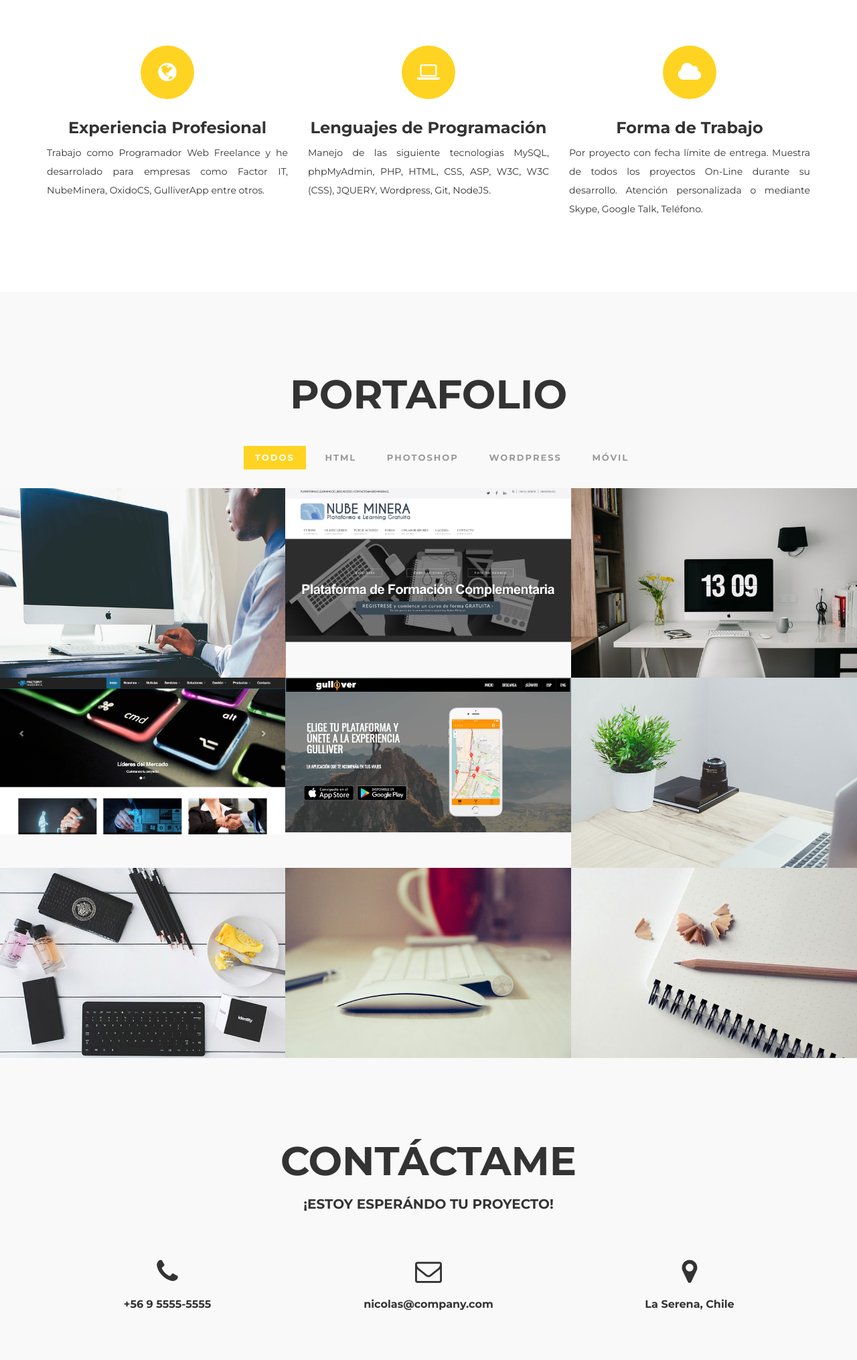
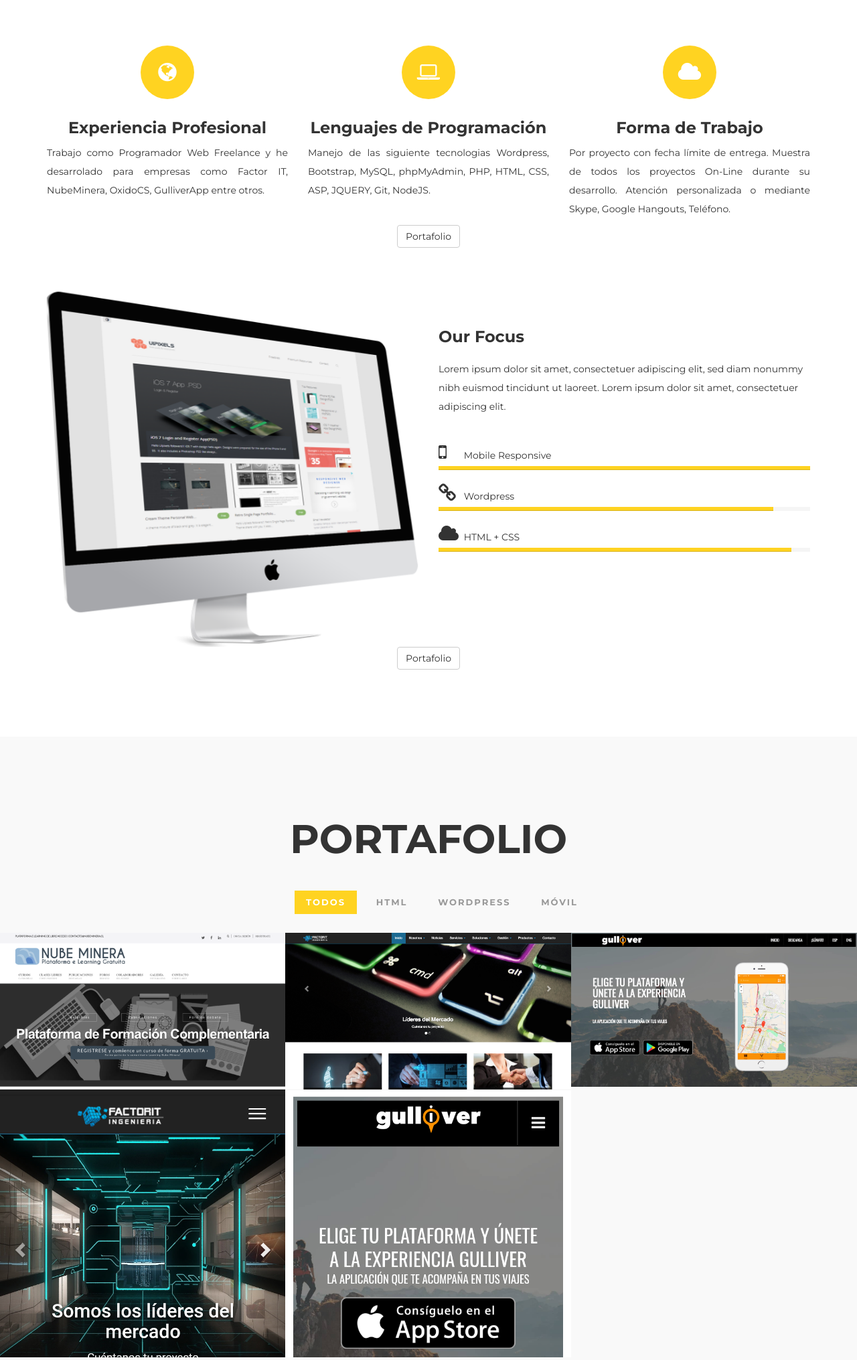
Before and after one commit to christianojeda/christianojeda.github.io, a PHP site: page / in a window 1280 px wide. Shown: the part 1052-3083 px from the top of the page at 67% size. Run offline with PHP 8.4, Linux system fonts and the light colour scheme.

Commit message:
portafolio

```diff
--- a/css/style.css
+++ b/css/style.css
@@ -250,6 +250,7 @@ p {
     float: left;
     overflow: hidden;
     margin-bottom: 20px;
+    max-height: 400px !important;
 }
 .iso-box > a {
     display: block;
--- a/gulpfile.js
+++ b/gulpfile.js
@@ -84,15 +84,15 @@ gulp.task('limpiarprod', function() {
 	PARA VER CAMBIOS EN VIVO AMEKE
 ================================*/
 gulp.task('watch', ['connect'], function() {
-	gulp.watch('css/**/*.css');
-	gulp.watch('js/**/*.js');
+	gulp.watch('css/**/*');
+	gulp.watch('js/**/*');
 });
 
 
 gulp.task('connect', function() {
 	browserSync({
 		proxy: "localhost:8888/christianojeda.github.io",
-		files: ["**/*.html"]
+		files: ["**/*.html", "**/*.css", "**/*.js"]
 	});
 });
 
--- a/index.html
+++ b/index.html
@@ -83,33 +83,41 @@ http://www.templatemo.com/tm-472-blaster
 			<div class="text-center col-lg-4 col-md-4 col-sm-4 wow fadeInUp" data-wow-delay="0.9s">
 				<i class="fa fa-laptop"></i>
 					<h3>Lenguajes de Programación</h3>
-					<p style="text-align: justify;">Manejo de las siguiente tecnologias MySQL, phpMyAdmin, PHP, HTML, CSS, ASP, W3C, W3C (CSS), JQUERY, Wordpress, Git, NodeJS.</p>
+					<p style="text-align: justify;">Manejo de las siguiente tecnologias Wordpress, Bootstrap, MySQL, phpMyAdmin, PHP, HTML, CSS, ASP, JQUERY, Git, NodeJS.</p>
 			</div>
 			<div class="text-center col-lg-4 col-md-4 col-sm-4 wow fadeInUp" data-wow-delay="1s">
 				<i class="fa fa-cloud"></i>
 					<h3>Forma de Trabajo</h3>
-					<p style="text-align: justify;">Por proyecto con fecha límite de entrega. Muestra de todos los proyectos On-Line durante su desarrollo. Atención personalizada o mediante Skype, Google Talk, Teléfono.</p>
+					<p style="text-align: justify;">Por proyecto con fecha límite de entrega. Muestra de todos los proyectos On-Line durante su desarrollo. Atención personalizada o mediante Skype, Google Hangouts, Teléfono.</p>
 			</div>
+			<div id="caracteristicas" class="text-center col-lg-12 col-md-12 col-sm-12 wow fadeInUp" data-wow-delay="1.5s">
+				<a href="#caracteristicas" class="btn btn-default">Portafolio</a>
+			</div>
+
 			<hr>
-			<!-- <div class="col-md-6 col-sm-6 wow fadeInUp" data-wow-delay="0.6s">
+
+			<div class="col-md-6 col-sm-6 wow fadeInUp" data-wow-delay="0.6s">
 				<img src="images/about-img.png" class="img-responsive" alt="about img">
 			</div>
 			<div class="col-md-6 col-sm-6 wow fadeInUp" data-wow-delay="0.9s">
 				<h3>Our Focus</h3>
 				<p>Lorem ipsum dolor sit amet, consectetuer adipiscing elit, sed diam nonummy nibh euismod tincidunt ut laoreet. Lorem ipsum dolor sit amet, consectetuer adipiscing elit.</p>
-				<span><i class="fa fa-mobile"></i> Mobile Apps</span>
+				<span><i class="fa fa-mobile"></i> Mobile Responsive</span>
 					<div class="progress">
-						<div class="progress-bar progress-bar-primary" role="progressbar" aria-valuenow="80" aria-valuemin="0" aria-valuemax="100" style="width: 80%;"></div>
+						<div class="progress-bar progress-bar-primary" role="progressbar" aria-valuenow="95" aria-valuemin="0" aria-valuemax="100" style="width: 100%;"></div>
 					</div>
-				<span><i class="fa fa-link"></i> Web Development</span>
+				<span><i class="fa fa-link"></i> Wordpress</span>
 					<div class="progress">
 						<div class="progress-bar progress-bar-primary" role="progressbar" aria-valuenow="90" aria-valuemin="0" aria-valuemax="100" style="width: 90%;"></div>
 					</div>
-				<span><i class="fa fa-cloud"></i> Cloud Computing</span>
+				<span><i class="fa fa-cloud"></i> HTML + CSS</span>
 					<div class="progress">
-						<div class="progress-bar progress-bar-primary" role="progressbar" aria-valuenow="75" aria-valuemin="0" aria-valuemax="100" style="width: 75%;"></div>
+						<div class="progress-bar progress-bar-primary" role="progressbar" aria-valuenow="95" aria-valuemin="0" aria-valuemax="100" style="width: 95%;"></div>
 					</div>
-			</div> -->
+			</div>
+			<div class="text-center col-lg-12 col-md-12 col-sm-12 wow fadeInUp" data-wow-delay="1.5s">
+				<a href="#portfolio" class="btn btn-default">Portafolio</a>
+			</div>
 		</div>
 	</div>
 </section>
@@ -126,48 +134,40 @@ http://www.templatemo.com/tm-472-blaster
 					<ul class="filter-wrapper clearfix">
                    		 <li><a href="#" data-filter="*" class="selected opc-main-bg">Todos</a></li>
                    		 <li><a href="#" class="opc-main-bg" data-filter=".html">Html</a></li>
-                   		 <li><a href="#" class="opc-main-bg" data-filter=".photoshop">Photoshop</a></li>
+                   		 <!-- <li><a href="#" class="opc-main-bg" data-filter=".photoshop">Photoshop</a></li> -->
                     	 <li><a href="#" class="opc-main-bg" data-filter=".wordpress">Wordpress</a></li>
                     	 <li><a href="#" class="opc-main-bg" data-filter=".mobile">Móvil</a></li>
                		</ul>
                		<div class="iso-box-section wow fadeIn" data-wow-delay="0.9s">
                			<div class="iso-box-wrapper col4-iso-box">
 
-               				 <div class="iso-box html wordpress mobile col-lg-4 col-md-4 col-sm-6 col-xs-6">
-               				 	<a href="images/portfolio-img1.jpg" data-lightbox-gallery="portfolio-gallery"><img src="images/portfolio-img1.jpg" alt="portfolio img"></a>
-               				 </div>
-
                				 <div class="iso-box wordpress col-md-4 col-lg-4 col-sm-6 col-xs-6">
                				 	<a href="images/nubeminera.png" data-lightbox-gallery="portfolio-gallery"><img src="images/nubeminera.png" alt="Nube Minera"></a>
-               				 </div>
-
-               				 <div class="iso-box html mobile col-lg-4 col-md-4 col-sm-6 col-xs-12">
-               				 	<a href="images/portfolio-img3.jpg" data-lightbox-gallery="portfolio-gallery"><img src="images/portfolio-img3.jpg" alt="portfolio img"></a>
                				 </div>
 
                				 <div class="iso-box wordpress col-lg-4 col-md-4 col-sm-6 col-xs-6">
                				 	<a href="images/factorit.png" data-lightbox-gallery="portfolio-gallery"><img src="images/factorit.png" alt="portfolio img"></a>
                				 </div>
 
-               				 <div class="iso-box html col-lg-4 col-md-4 col-sm-6 col-xs-6">
+               				 <div class="iso-box html col-lg-4 col-md-4 col-sm-12 col-xs-12">
                				 	<a href="images/gulliver.png" data-lightbox-gallery="portfolio-gallery"><img src="images/gulliver.png" alt="portfolio img"></a>
                				 </div>
 
-               				 <div class="iso-box photoshop col-lg-4 col-md-4 col-sm-6 col-xs-12">
-               				 	<a href="images/portfolio-img6.jpg" data-lightbox-gallery="portfolio-gallery"><img src="images/portfolio-img6.jpg" alt="portfolio img"></a>
+               				 <div class="iso-box mobile col-lg-4 col-md-4 col-sm-6 col-xs-6">
+               				 	<a href="images/f.png" data-lightbox-gallery="portfolio-gallery"><img src="images/f.png" alt="portfolio img"></a>
                				 </div>
 
-               				 <div class="iso-box photoshop mobile col-lg-4 col-md-4 col-sm-12 col-xs-6">
-               				 	<a href="images/portfolio-img7.jpg" data-lightbox-gallery="portfolio-gallery"><img src="images/portfolio-img7.jpg" alt="portfolio img"></a>
+               				 <div class="iso-box mobile col-lg-4 col-md-4 col-sm-6 col-xs-6">
+               				 	<a href="images/fg.png" data-lightbox-gallery="portfolio-gallery"><img src="images/fg.png" alt="portfolio img"></a>
                				 </div>
 
-               				 <div class="iso-box photoshop mobile col-lg-4 col-md-4 col-sm-6 col-xs-6">
-               				 	<a href="images/portfolio-img8.jpg" data-lightbox-gallery="portfolio-gallery"><img src="images/portfolio-img8.jpg" alt="portfolio img"></a>
+               				<!--  <div class="iso-box mobile col-lg-4 col-md-4 col-sm-6 col-xs-12">
+               				 	<a href="images/nubeminera-movil.png" data-lightbox-gallery="portfolio-gallery"><img src="images/nubeminera-movil.png" alt="portfolio img"></a>
                				 </div>
 
-               				 <div class="iso-box wordpress mobile col-lg-4 col-md-4 col-sm-6 col-xs-12">
-               				 	<a href="images/portfolio-img9.jpg" data-lightbox-gallery="portfolio-gallery"><img src="images/portfolio-img9.jpg" alt="portfolio img"></a>
-               				 </div>
+               				 <div class="iso-box mobile col-lg-4 col-md-4 col-sm-12 col-xs-6">
+               				 	<a href="images/factorit-movil.png" data-lightbox-gallery="portfolio-gallery"><img src="images/factorit-movil.png" alt="portfolio img"></a>
+               				 </div> -->
 
                			</div>
                		</div>
@@ -223,19 +223,19 @@ http://www.templatemo.com/tm-472-blaster
 		<div class="row">
 			<div class="col-md-12 col-sm-12 text-center">
 				<h1 class="heading bold">CONTÁCTAME</h1>
-				<h2 class="subheading">¡ESTOY ESPERÁNDO TU PROYECTO!</h2>
+				<h2 class="subheading">¡ESTOY ESPERANDO TU PROYECTO!</h2>
 			</div>
 		</div>
 		<div class="row">
-			<div class="contact-info-box col-md-4 col-sm-4 col-xs-6 wow fadeInUp" data-wow-delay="0.6s">
+			<div class="contact-info-box col-md-4 col-sm-4 col-xs-12 wow fadeInUp" data-wow-delay="0.6s">
 				<i class="fa fa-phone"></i>
 					<h3>+56 9 5555-5555</h3>
 			</div>
-			<div class="contact-info-box col-md-4 col-sm-4 col-xs-6 wow fadeInUp" data-wow-delay="0.8s">
+			<div class="contact-info-box col-md-4 col-sm-4 col-xs-12 wow fadeInUp" data-wow-delay="0.8s">
 				<i class="fa fa-envelope-o"></i>
 					<h3>nicolas@company.com</h3>
 			</div>
-			<div class="contact-info-box col-md-4 col-sm-4 col-xs-6 wow fadeInUp" data-wow-delay="1s">
+			<div class="contact-info-box col-md-4 col-sm-4 col-xs-12 wow fadeInUp" data-wow-delay="1s">
 				<i class="fa fa-map-marker"></i>
 					<h3>La Serena, Chile</h3>
 			</div>
```
Also changed, not shown: images/f.png (added), images/factorit-movil.png (added), images/fg.png (added), images/gulliver-movil.png (added), images/nubeminera-movil.png (added).
